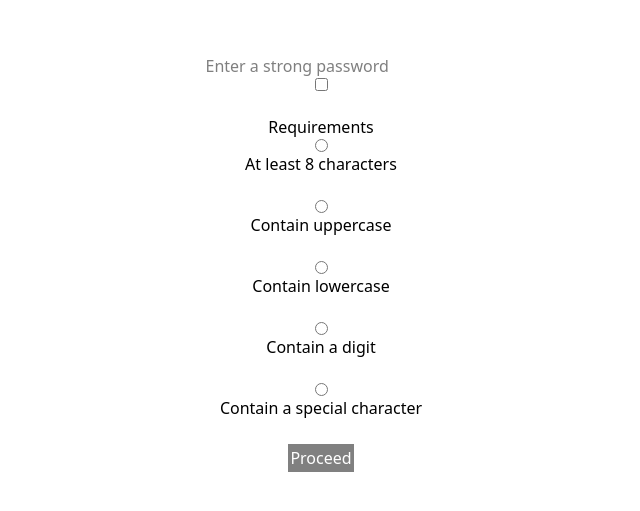
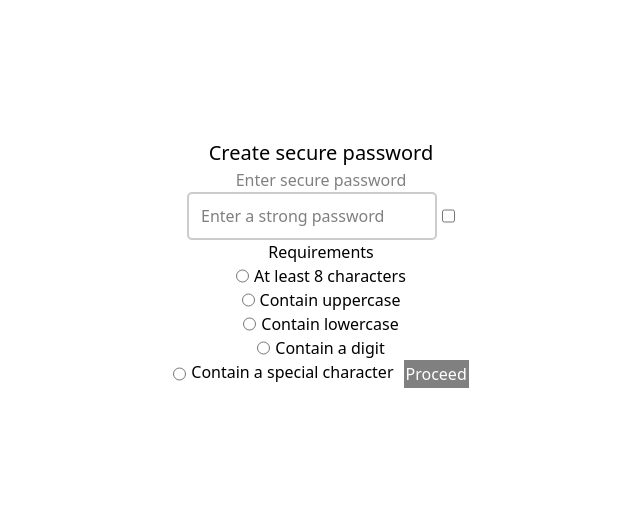
Before and after one commit to faustin12-g/react-learn, a React app: page / in a window 1280 px wide. Shown: the part 137-648 px from the top of the page, without its empty margins (319-959 px from the left). Built offline with nearby package versions, Linux system fonts and the light colour scheme; the HTML template or start-up script is replaced by a standard one.

Commit message:
complete password validation

```diff
--- a/src/components/Password.jsx
+++ b/src/components/Password.jsx
@@ -1,4 +1,4 @@
-import { useReducer, useRef, useState } from 'react'
+import { useEffect, useRef, useState } from 'react'
 
 
 export default function App() {
@@ -11,7 +11,10 @@ export default function App() {
   const [special, setSpecial] = useState(false)
   const [disabled, setDisabled] = useState(true)
 
-
+  useEffect(()=>{
+    setDisabled(!(char && upper && lower && special && digit))
+  }, [char, upper, lower, digit, special]
+  )
 
   function handleForm(e)
   {
@@ -50,14 +53,6 @@ export default function App() {
         else{
             setSpecial(false)
         }
-    if(char && upper && lower && special && digit)
-    {
-        setDisabled(false)
-    }
-    else
-    {
-        setDisabled(true)
-    }
 
     }
 
@@ -72,23 +67,73 @@ export default function App() {
         height: '100vh'
 
       }}>
-      <input value={password} onChange={handleForm} name='password' type={showPassword?'text': 'password'} placeholder='Enter a strong password'></input>
+        <h1 style={{
+            font: 'bold',
+            fontSize: '20px',
+
+        }}>Create secure password</h1>
+        <p style={{
+            color: 'gray'
+        }}>Enter secure password</p>
+        <div style={{
+            display: 'flex',
+            item: 'center',
+            gap: '5px'
+        }}>
+      <input
+      style={{
+    padding: '10px 12px',
+    border: '2px solid #ccc',
+    borderRadius: '5px',
+    outline: 'none',
+    width: '250px',
+    fontSize: '16px',
+    transition: 'border-color 0.2s'
+  }}
+  onFocus={e => e.target.style.borderColor = '#4CAF50'}  // green on focus
+  onBlur={e => e.target.style.borderColor = '#ccc'}
+       value={password} onChange={handleForm} name='password' type={showPassword?'text': 'password'} placeholder='Enter a strong password'></input>
 
       <input type='checkbox' onChange={()=>setShowPassword(!showPassword)}></input>
-      <br></br>
+      </div>
       <p>Requirements</p>
+              <div style={{
+            display: 'flex',
+            item: 'center',
+            gap: '5px'
+        }}>
       <input name='char' type='radio' checked={char} onChange={handleForm}></input>
       <label>At least 8 characters</label>
-      <br></br>
+      </div>
+              <div style={{
+            display: 'flex',
+            item: 'center',
+            gap: '5px'
+        }}>
       <input name='upper' type='radio' checked={upper} onChange={handleForm}></input>
       <label>Contain uppercase</label>
-      <br></br>
+      </div>
+              <div style={{
+            display: 'flex',
+            item: 'center',
+            gap: '5px'
+        }}>
       <input name='lower' type='radio' checked={lower} onChange={handleForm}></input>
       <label>Contain lowercase</label>
-      <br></br>
+      </div>
+              <div style={{
+            display: 'flex',
+            item: 'center',
+            gap: '5px'
+        }}>
       <input name='digit' type='radio' checked={digit} onChange={handleForm}></input>
       <label>Contain a digit</label>
-      <br></br>
+      </div>
+              <div style={{
+            display: 'flex',
+            item: 'center',
+            gap: '5px'
+        }}>
       <input name='special' type='radio' checked={special} onChange={handleForm}></input>
       <label>Contain a special character</label> <br></br>
         <button disabled={disabled} style={{
@@ -96,7 +141,8 @@ export default function App() {
             cursor: disabled? 'not-allowed': 'pointer',
             color: 'white',
             padding: '2px'
-        }} onClick={handleForm}>Proceed</button>
+        }} onClick={()=>alert(`Your password is ${password}`)}>Proceed</button>
+        </div>
       </form>
     </div>
   );
```
